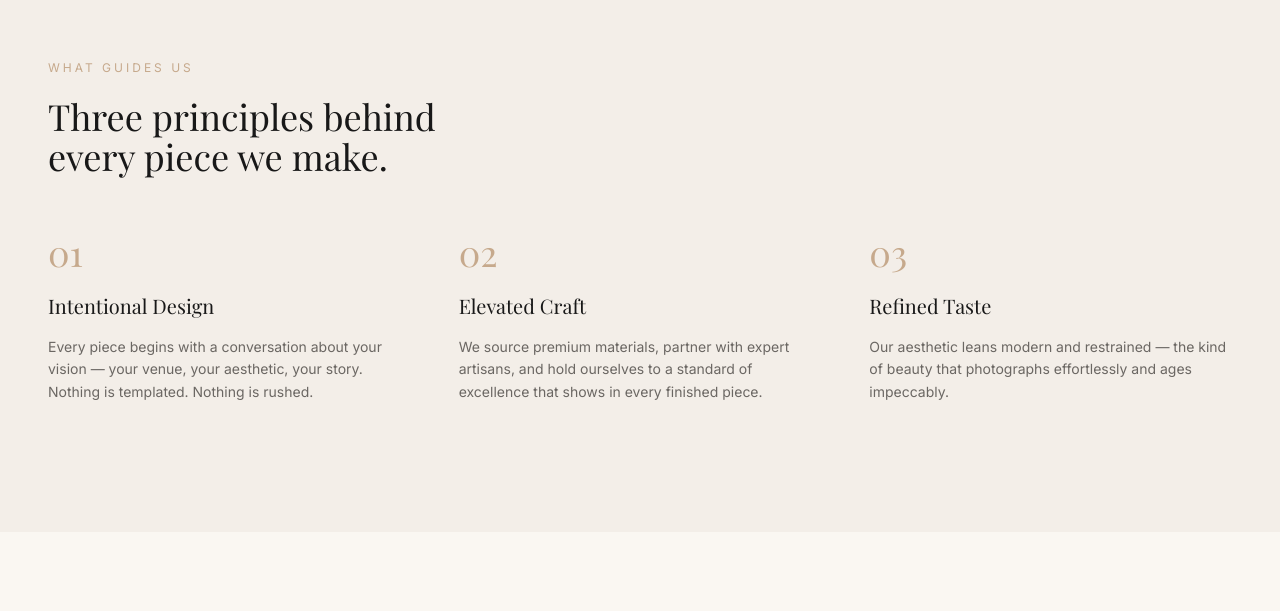
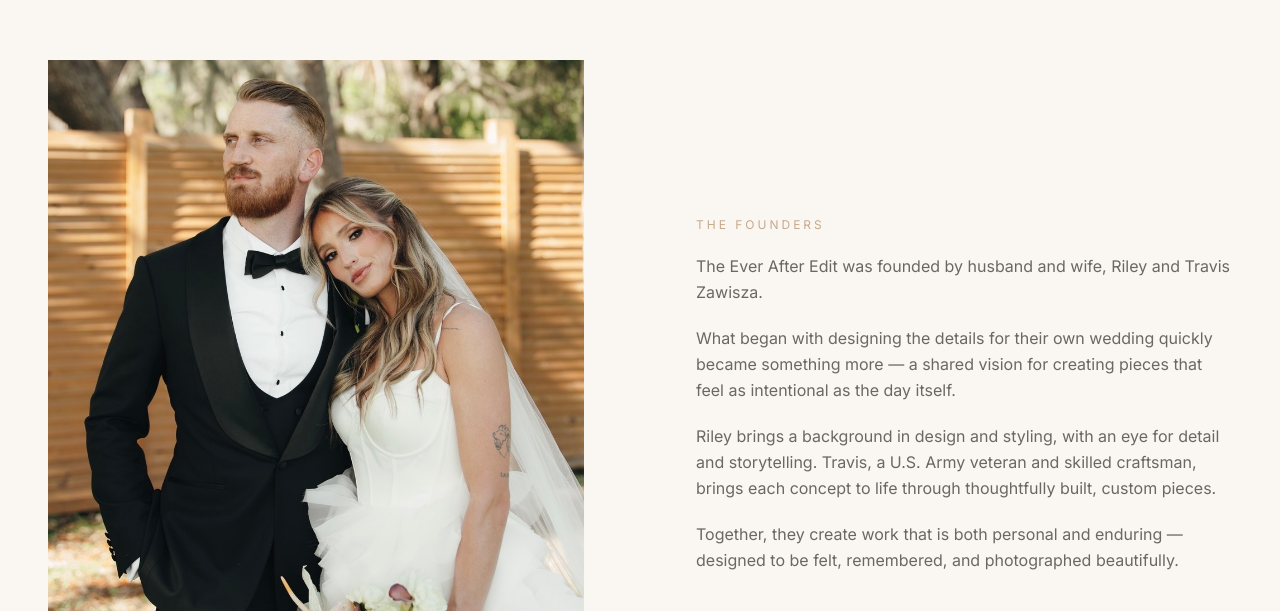
Before and after one commit to DanielRodriguezRahoperations/ever-after-edit, a React (Vite) app: page /about in a window 1280 px wide. Shown: the part 1729-2340 px from the top of the page. Built offline with nearby package versions, Linux system fonts and the light colour scheme; a web font is replaced by a local one.

Commit message:
added couple story

```diff
--- a/src/pages/About.tsx
+++ b/src/pages/About.tsx
@@ -106,6 +106,44 @@ export default function About() {
         </div>
       </SectionWrapper>
 
+      {/* NEW SECTION — FOUNDERS */}
+      <SectionWrapper className="bg-cream">
+        <div className="grid md:grid-cols-2 gap-16 md:gap-28 items-center">
+          {/* IMAGE */}
+          <div className="overflow-hidden bg-stone-50" style={{ aspectRatio: '4/5' }}>
+            <img
+              src="/couple.jpeg"
+              alt="Riley and Travis Zawisza founders of The Ever After Edit"
+              loading="lazy"
+              className="w-full h-full object-cover"
+            />
+          </div>
+
+          {/* TEXT */}
+          <div>
+            <p className="section-label mb-5">The Founders</p>
+
+            <div className="space-y-5 text-ink-secondary font-body text-base leading-relaxed">
+              <p>
+                The Ever After Edit was founded by husband and wife, Riley and Travis Zawisza.
+              </p>
+
+              <p>
+                What began with designing the details for their own wedding quickly became something more — a shared vision for creating pieces that feel as intentional as the day itself.
+              </p>
+
+              <p>
+                Riley brings a background in design and styling, with an eye for detail and storytelling. Travis, a U.S. Army veteran and skilled craftsman, brings each concept to life through thoughtfully built, custom pieces.
+              </p>
+
+              <p>
+                Together, they create work that is both personal and enduring — designed to be felt, remembered, and photographed beautifully.
+              </p>
+            </div>
+          </div>
+        </div>
+      </SectionWrapper>
+
       {/* Values */}
       <SectionWrapper className="bg-cream-secondary">
         <p className="section-label mb-5">What Guides Us</p>
```
